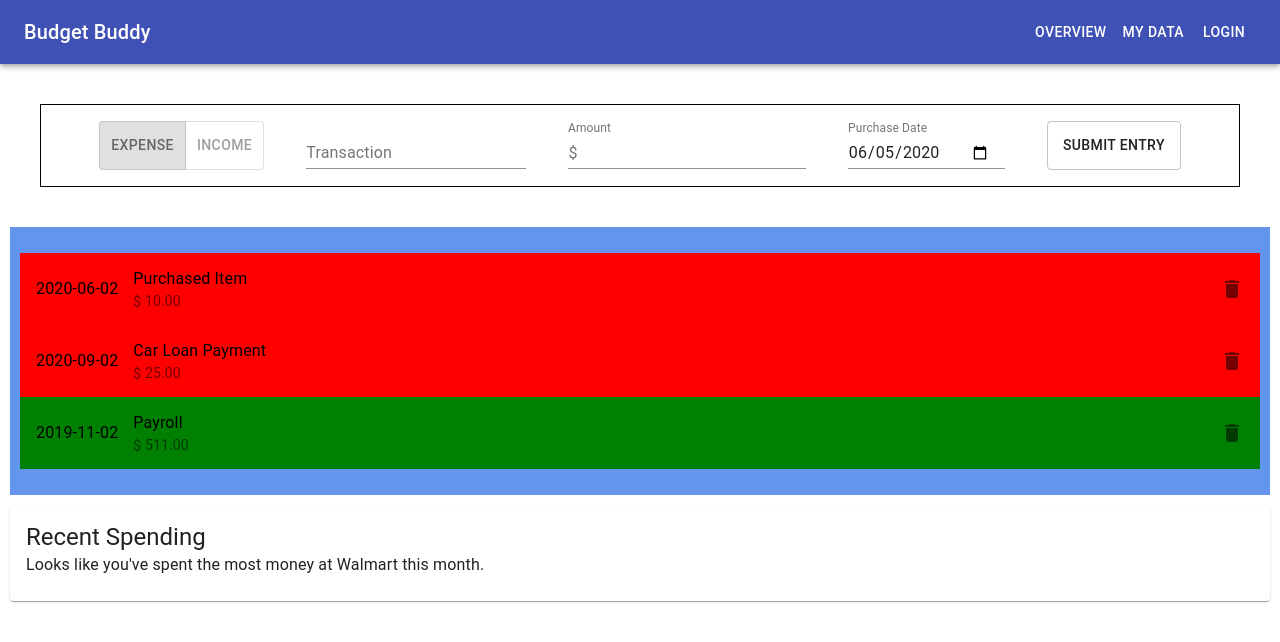
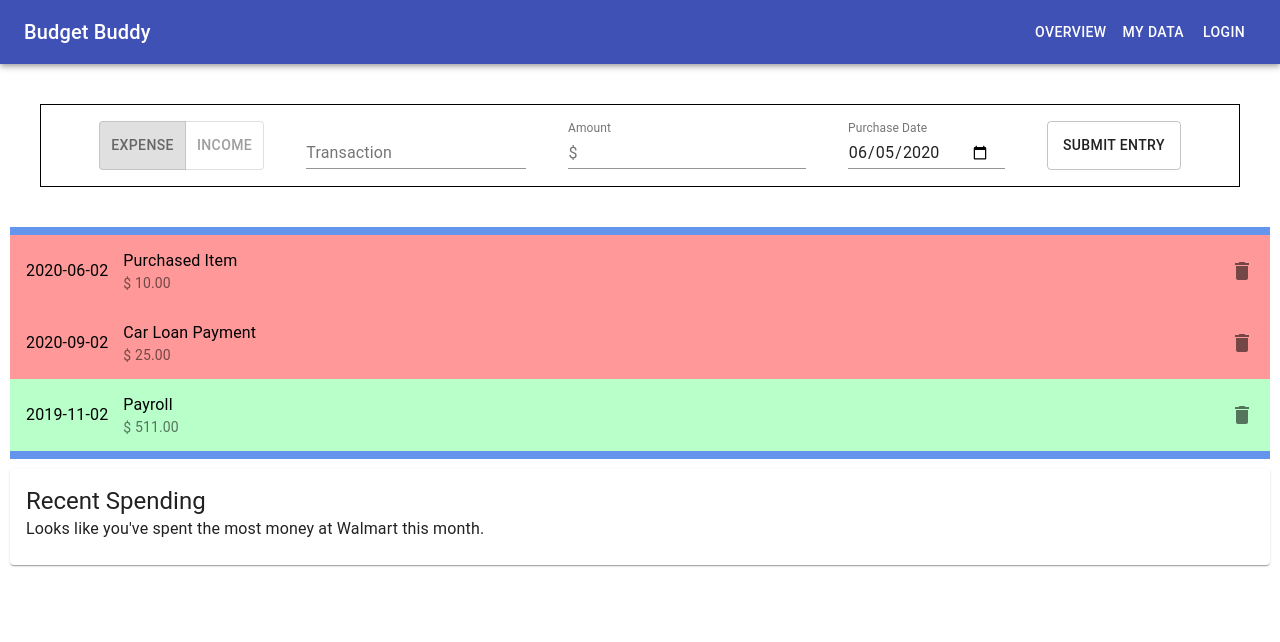
Before and after one commit to anneguo3/budget-buddy, a React (Create React App) app in the folder budget-buddy/: page / in a window 1280 px wide. Shown: the top 642 px of the page. Built offline with nearby package versions, Linux system fonts and the light colour scheme.

Commit message:
Edited color of entries

```diff
--- a/budget-buddy/src/components/EntryList/EntryList.css
+++ b/budget-buddy/src/components/EntryList/EntryList.css
@@ -1,8 +1,8 @@
 .entryList {
-    margin: 10px;
-    background-color: cornflowerblue;
+  margin: 10px;
+  background-color: cornflowerblue;
 }
 
 #date {
-    margin-right: 15px;
+  margin-right: 15px;
 }
--- a/budget-buddy/src/components/EntryList/index.js
+++ b/budget-buddy/src/components/EntryList/index.js
@@ -1,17 +1,63 @@
 import React from "react";
-import { useSelector } from "react-redux";
-import "./EntryList.css";
 import List from "@material-ui/core/List";
-import MoneyItem from "./../MoneyItem/index.js";
+import "../EntryList/EntryList.css";
+import ListItem from "@material-ui/core/ListItem";
+import ListItemText from "@material-ui/core/ListItemText";
+import DeleteIcon from "@material-ui/icons/Delete";
+import { Typography } from "@material-ui/core";
+import IconButton from "@material-ui/core/IconButton";
+import { useDispatch, useSelector } from "react-redux";
+import { deleteItem } from "../../app/listReducer";
 
 export function EntryList() {
-  const listMaster = useSelector((state) => state.list);
-  const listComp = <MoneyItem entry={listMaster} />;
+  const list = useSelector((state) => state.list);
+
+  const colorDecide = (flagInc) => {
+    if (flagInc) {
+      return "rgb(184, 255, 201)";
+    } else {
+      return "rgb(255, 153, 153)";
+    }
+  };
+
+  const dispatch = useDispatch();
+
   return (
     <div className="entryList">
       <List component="nav" aria-label="list of entries">
-        {listComp}
+        <div>
+          {list.value.map((item) => (
+            <div
+              key={item.id}
+              style={{
+                backgroundColor: `${colorDecide(item.isMoneyIncrease)}`,
+              }}
+            >
+              <ListItem button>
+                <Typography id="date" variant="body1">
+                  {item.date}
+                </Typography>
+
+                <ListItemText
+                  id="item"
+                  primary={item.name}
+                  secondary={`$ ${item.amount}`}
+                />
+                <IconButton
+                  value={item}
+                  edge="end"
+                  aria-label="delete"
+                  onClick={() => dispatch(deleteItem(item))}
+                >
+                  <DeleteIcon />
+                </IconButton>
+              </ListItem>
+            </div>
+          ))}
+        </div>
       </List>
     </div>
   );
 }
+
+export default EntryList;
--- a/budget-buddy/src/components/MoneyItem/index.js
+++ /dev/null
@@ -1,63 +0,0 @@
-import React from "react";
-import List from "@material-ui/core/List";
-import "../EntryList/EntryList.css";
-import ListItem from "@material-ui/core/ListItem";
-import ListItemText from "@material-ui/core/ListItemText";
-import DeleteIcon from "@material-ui/icons/Delete";
-import { Typography } from "@material-ui/core";
-import IconButton from "@material-ui/core/IconButton";
-import { useDispatch, useSelector } from "react-redux";
-import { deleteItem } from "../../app/listReducer";
-
-export function MoneyItem() {
-  const list = useSelector((state) => state.list);
-
-  const colorDecide = (flagInc) => {
-    if (flagInc) {
-      return "green";
-    } else {
-      return "red";
-    }
-  };
-
-  const dispatch = useDispatch();
-
-  return (
-    <div className="entryList">
-      <List component="nav" aria-label="list of entries">
-        <div>
-          {list.value.map((item) => (
-            <div
-              key={item.id}
-              style={{
-                backgroundColor: `${colorDecide(item.isMoneyIncrease)}`,
-              }}
-            >
-              <ListItem button>
-                <Typography id="date" variant="body1">
-                  {item.date}
-                </Typography>
-
-                <ListItemText
-                  id="item"
-                  primary={item.name}
-                  secondary={`$ ${item.amount}`}
-                />
-                <IconButton
-                  value={item}
-                  edge="end"
-                  aria-label="delete"
-                  onClick={() => dispatch(deleteItem(item))}
-                >
-                  <DeleteIcon />
-                </IconButton>
-              </ListItem>
-            </div>
-          ))}
-        </div>
-      </List>
-    </div>
-  );
-}
-
-export default MoneyItem;
```
